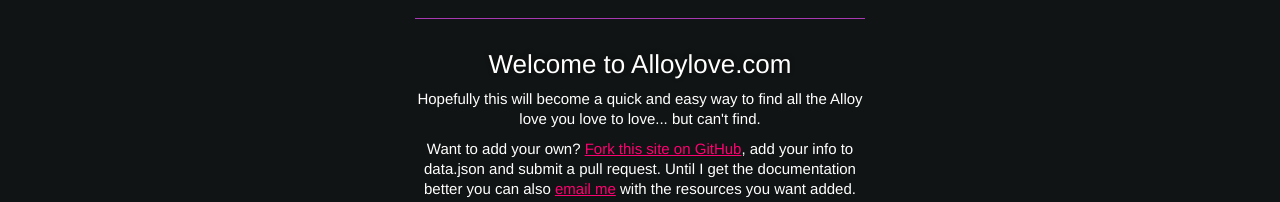
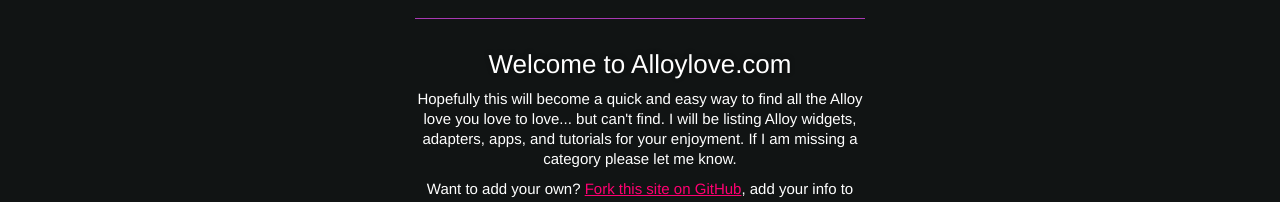
Before and after one commit to joshjensen/alloylove.com, a plain HTML site: page index.html in a window 1280 px wide. Shown: the part 4666-4868 px from the top of the page. Drawn offline with Linux system fonts and the light colour scheme.

Commit message:
Small text changes.

```diff
--- a/index.html
+++ b/index.html
@@ -575,7 +575,7 @@
   <div class="clue">
     <h5>Welcome to Alloylove.com</h5>
 
-    <p>Hopefully this will become a quick and easy way to find all the Alloy love you love to love... but can't find.</p>
+    <p>Hopefully this will become a quick and easy way to find all the Alloy love you love to love... but can't find. I will be listing Alloy widgets, adapters, apps, and tutorials for your enjoyment. If I am missing a category please let me know.</p>
 
     <p>Want to add your own?
     <a href="https://github.com/joshjensen/alloylove.com">Fork this site on GitHub</a>,
```
